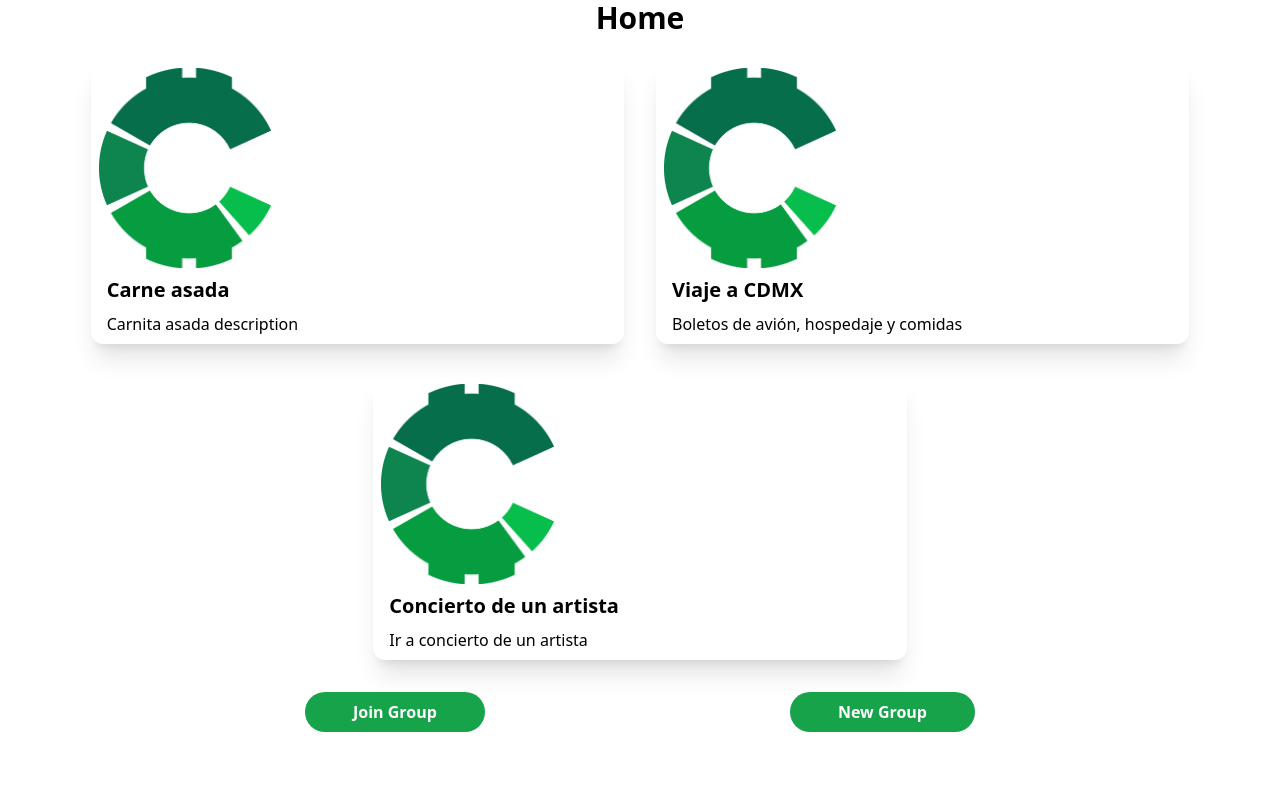
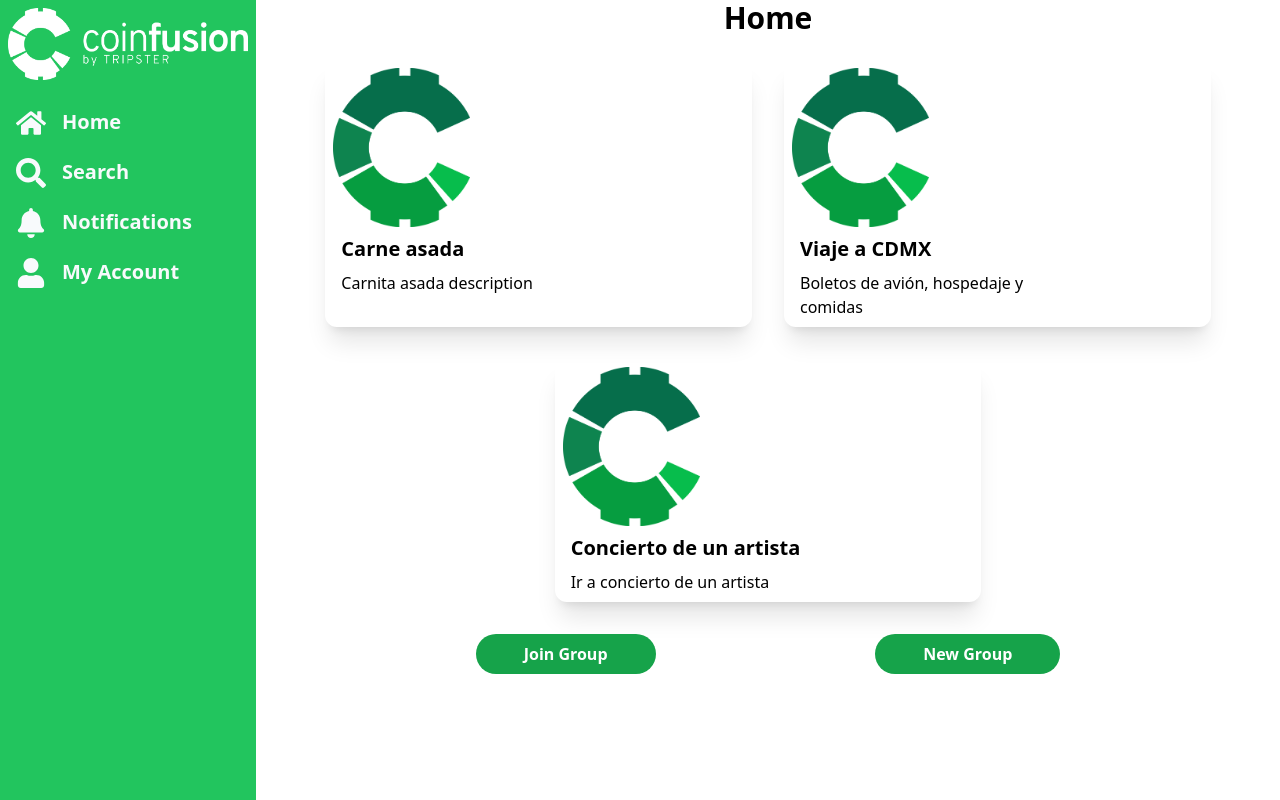
Before and after one commit to huligabuliga/tripster, a React (Create React App) app in the folder frontend/: page / in a window 1280 px wide. Built offline with nearby package versions, Linux system fonts and the light colour scheme.

Commit message:
reponsive navbar/sidebar UI

```diff
--- a/frontend/src/App.js
+++ b/frontend/src/App.js
@@ -1,4 +1,5 @@
 import { Routes, Route } from 'react-router-dom'
+import { useMediaQuery } from './hooks/hooks'
 import Login from './pages/Login'
 import Register from './pages/Register'
 import Home from './pages/Home'
@@ -6,9 +7,16 @@ import Group from './pages/Group'
 import NewExpense from './pages/NewExpense'
 import SettleUp from './pages/SettleUp'
 import JoinGroup from './pages/JoinGroup'
+import Navbar from './components/Navbar'
+import Sidebar from './components/Sidebar'
 
 function App() {
+  let isMobile = useMediaQuery(640) // Know if device size is mobile to decide between sidebar/navbar
+
   return (
+    <div className='flex flex-col sm:flex-row'>
+      {/** If bigger than mobile, display sidebar */}
+      { !isMobile && <Sidebar />}
       <Routes>
         <Route path='/' element={<Home />} />
         <Route path='login' element={<Login />} />
@@ -18,6 +26,9 @@ function App() {
         <Route path='settleup' element={<SettleUp />} />
         <Route path='joingroup' element={<JoinGroup />} />
       </Routes>
+      {/** If mobile size, display bottom navbar */}
+      { isMobile && <Navbar />}
+    </div>
   );
 }
 
--- /dev/null
+++ b/frontend/src/components/Navbar.js
@@ -0,0 +1,51 @@
+import React from 'react'
+import { Link } from 'react-router-dom'
+import { FaHome, FaSearch, FaBell, FaUser } from 'react-icons/fa'
+
+const Navbar = () => {
+  return (
+    <div className='w-screen h-16 sticky bottom-0 flex flex-row justify-around items-center bg-green-500'>
+        {/** Home */}
+        <div>
+            <Link to='/'>
+                <div className='flex flex-col text-slate-50 items-center w-20'>
+                    <FaHome className='text-2xl mt-1' />
+                    <h2 className='font-semibold text-xs'>Home</h2>
+                </div>
+            </Link>
+        </div>
+
+        {/** Search */}
+        <div>
+            <Link to='/search'>
+                <div className='flex flex-col text-slate-50 items-center w-20'>
+                    <FaSearch className='text-2xl mt-1' />
+                    <h2 className='font-semibold text-xs'>Search</h2>
+                </div>
+            </Link>
+        </div>
+
+        {/** Notifications */}
+        <div>
+            <Link to='notifications'>
+                <div className='flex flex-col text-slate-50 items-center w-20'>
+                    <FaBell className='text-2xl mt-1' />
+                    <h2 className='font-semibold text-xs'>Notifications</h2>
+                </div>
+            </Link>
+        </div>
+
+        {/** My Account */}
+        <div>
+            <Link to='profile'>
+                <div className='flex flex-col text-slate-50 items-center w-20'>
+                    <FaUser className='text-2xl mt-1' />
+                    <h2 className='font-semibold text-xs'>My Account</h2>
+                </div>
+            </Link>
+        </div>
+    </div>
+  )
+}
+
+export default Navbar
--- /dev/null
+++ b/frontend/src/components/Sidebar.js
@@ -0,0 +1,56 @@
+import React from 'react'
+import { Link } from 'react-router-dom'
+import { FaHome, FaSearch, FaBell, FaUser } from 'react-icons/fa'
+
+const Sidebar = () => {
+  return (
+    <div className='h-screen w-80 flex flex-col bg-green-500'>
+        {/** Logo */}
+        <div>
+            <img src='/cf_logo_wh.png' className='w-full h-auto p-2' alt="Coinfusion Logo"></img>
+        </div>
+
+        {/** Home */}
+        <div>
+            <Link to='/'>
+                <div className='flex flex-row justify-center py-5 text-slate-50'>
+                    <FaHome className=" text-3xl mx-4" />
+                    <h2 className='font-semibold text-xl flex-grow'>Home</h2>
+                </div>
+            </Link>
+        </div>
+
+        {/** Search */}
+        <div>
+            <Link to='/search'>
+                <div className='flex flex-row justify-center pb-5 text-slate-50'>
+                    <FaSearch className=" text-3xl mx-4" />
+                    <h2 className='font-semibold text-xl flex-grow'>Search</h2>
+                </div>
+            </Link>
+        </div>
+
+        {/** Notifications */}
+        <div>
+            <Link to='/notifications'>
+                <div className='flex flex-row justify-center pb-5 text-slate-50'>
+                    <FaBell className=" text-3xl mx-4" />
+                    <h2 className='font-semibold text-xl flex-grow'>Notifications</h2>
+                </div>
+            </Link>
+        </div>
+
+        {/** My Account */}
+        <div>
+            <Link to='/profile'>
+                <div className='flex flex-row justify-center text-slate-50'>
+                    <FaUser className=" text-3xl mx-4" />
+                    <h2 className='font-semibold text-xl flex-grow'>My Account</h2>
+                </div>
+            </Link>
+        </div>
+    </div>
+  )
+}
+
+export default Sidebar
--- /dev/null
+++ b/frontend/src/hooks/hooks.js
@@ -0,0 +1,27 @@
+import { useState, useCallback, useEffect } from "react";
+
+export const useMediaQuery = (width) => {
+    const [targetReached, setTargetReached] = useState(false)
+
+    const updateTarget = useCallback((e) => {
+      if (e.matches) {
+        setTargetReached(true)
+      } else {
+        setTargetReached(false)
+      }
+    }, [])
+
+    useEffect(() => {
+      const media = window.matchMedia(`(max-width: ${width}px)`)
+      media.addEventListener("change", updateTarget)
+
+      // Check on mount (callback is not called until a change occurs)
+      if (media.matches) {
+        setTargetReached(true)
+      }
+
+      return () => media.removeEventListener("change", updateTarget)
+    }, [])
+
+    return targetReached
+  }
```
Lines whose indentation alone changed are shown as unchanged.
